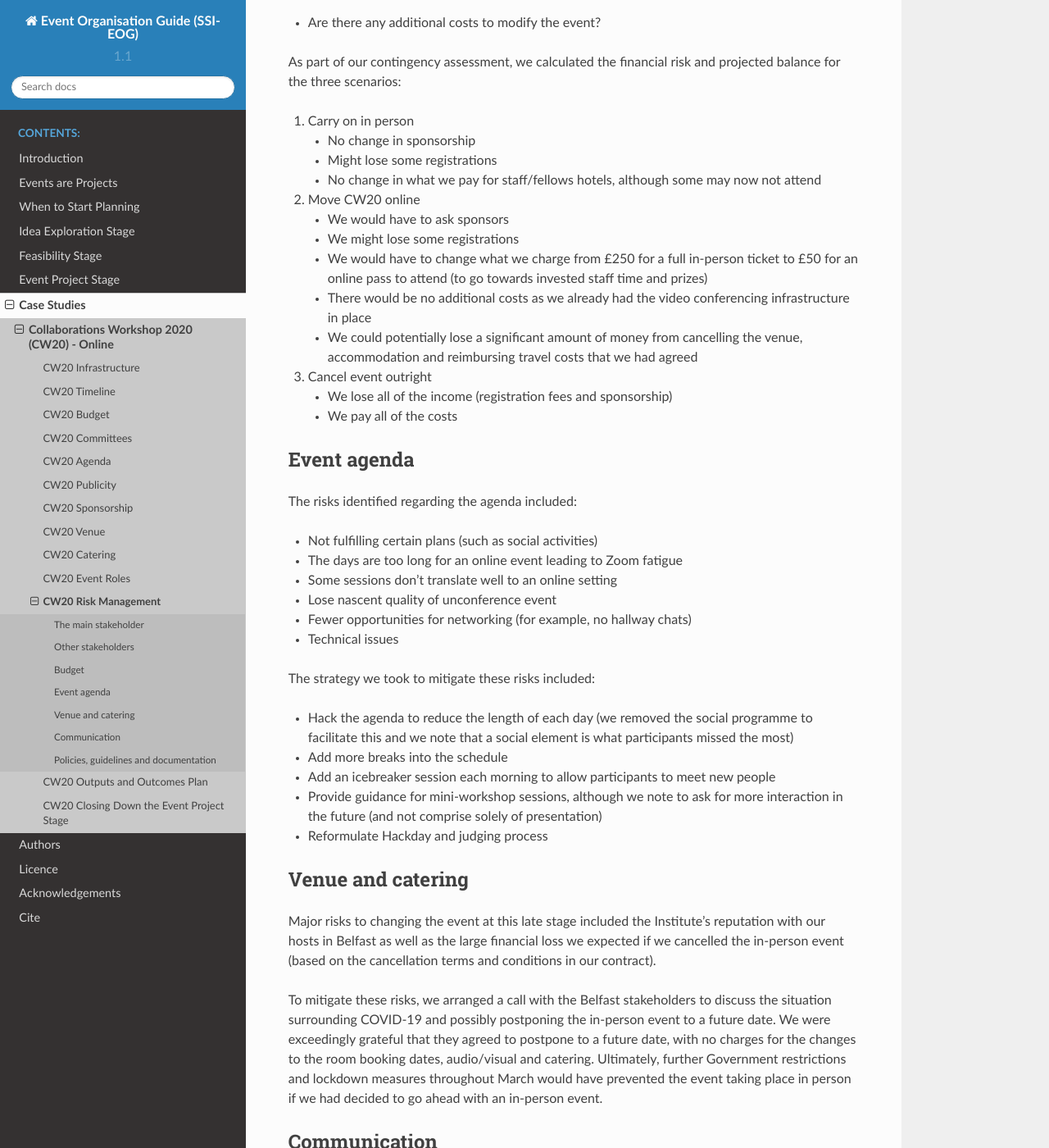
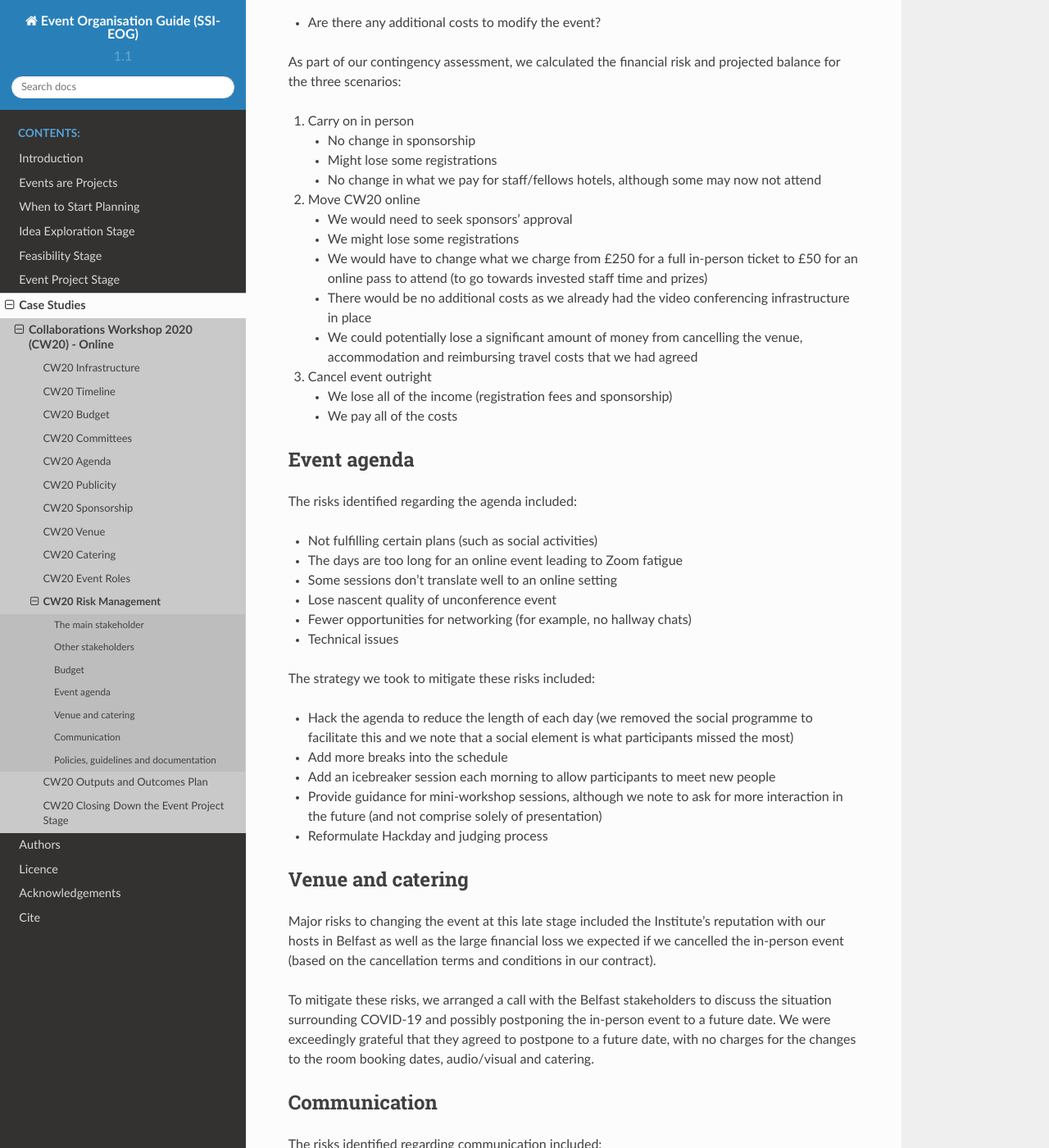
Before and after one commit to softwaresaved/event-organisation-guide, a Sphinx documentation site: the page built from docs/eog/case-studies/cw20/risk-management.rst, in a window 1280 px wide and 1400 px high, scrolled down 4996 px. Shown: the whole window at 82% size. Built offline with Sphinx 7.4.7 and the Read the Docs theme 2.0.0, drawn with Linux system fonts in a browser that asks for light colours; some of the changed text lies outside the part shown.

Commit message:
updates to match #57

```diff
--- a/docs/eog/case-studies/cw20/risk-management.rst
+++ b/docs/eog/case-studies/cw20/risk-management.rst
@@ -184,7 +184,7 @@
 
 2. Move CW20 online
 
-   - We would have to ask sponsors
+   - We would need to seek sponsors' approval
    - We might lose some registrations
    - We would have to change what we charge from £250 for a full in-person ticket to £50 for an online pass to attend (to go towards invested staff time and prizes)
    - There would be no additional costs as we already had the video conferencing infrastructure in place
@@ -224,7 +224,6 @@
 
 To mitigate these risks, we arranged a call with the Belfast stakeholders to discuss the situation surrounding COVID-19 and possibly postponing the in-person event to a future date.
 We were exceedingly grateful that they agreed to postpone to a future date, with no charges for the changes to the room booking dates, audio/visual and catering.
-Ultimately, further Government restrictions and lockdown measures throughout March would have prevented the event taking place in person if we had decided to go ahead with an in-person event.
 
 
 Communication
@@ -261,5 +260,5 @@
 - Introduce Code of Conduct Committee at the start of each day
 - Ask participants not to publicly share any of the Zoom room links or collaborative documents which contain links to the Zoom rooms and Slack channel
 
-We note that we did not change our privacy policy or apply a license to our collaborative documents, which required us to "sanitise" them before sharing in compliance with GDPR.
+We note that we did not change our privacy policy or apply a license to our collaborative documents; thus to make them available after the event we had to remove personal identifiable information to be compliant with GDPR.
 In the future, it is worth considering having a privacy policy and license in place to enable easier sharing of these outputs, but this is a discussion for the Steering and Organising Committees and would need to be properly communicated to participants.
```
